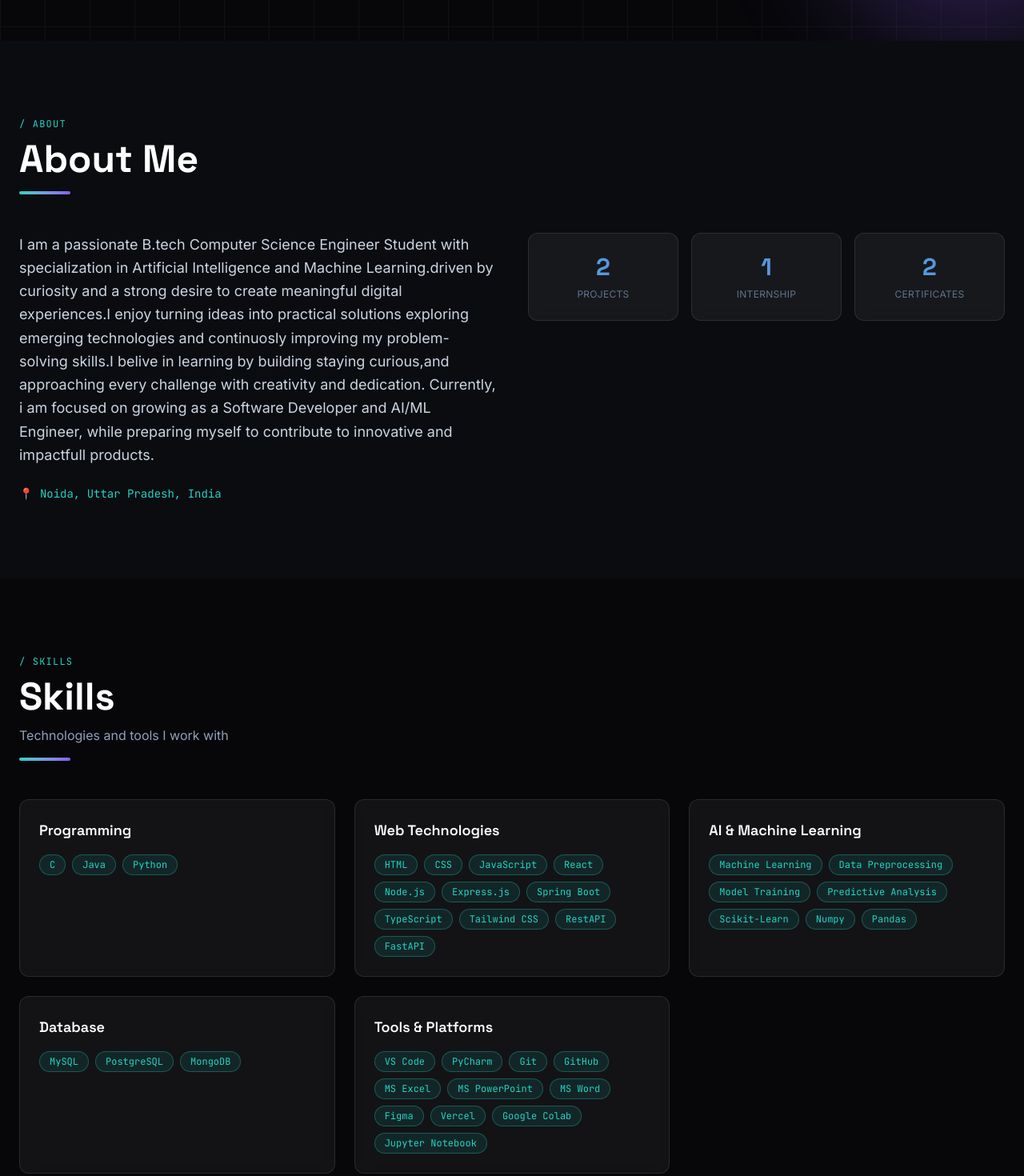
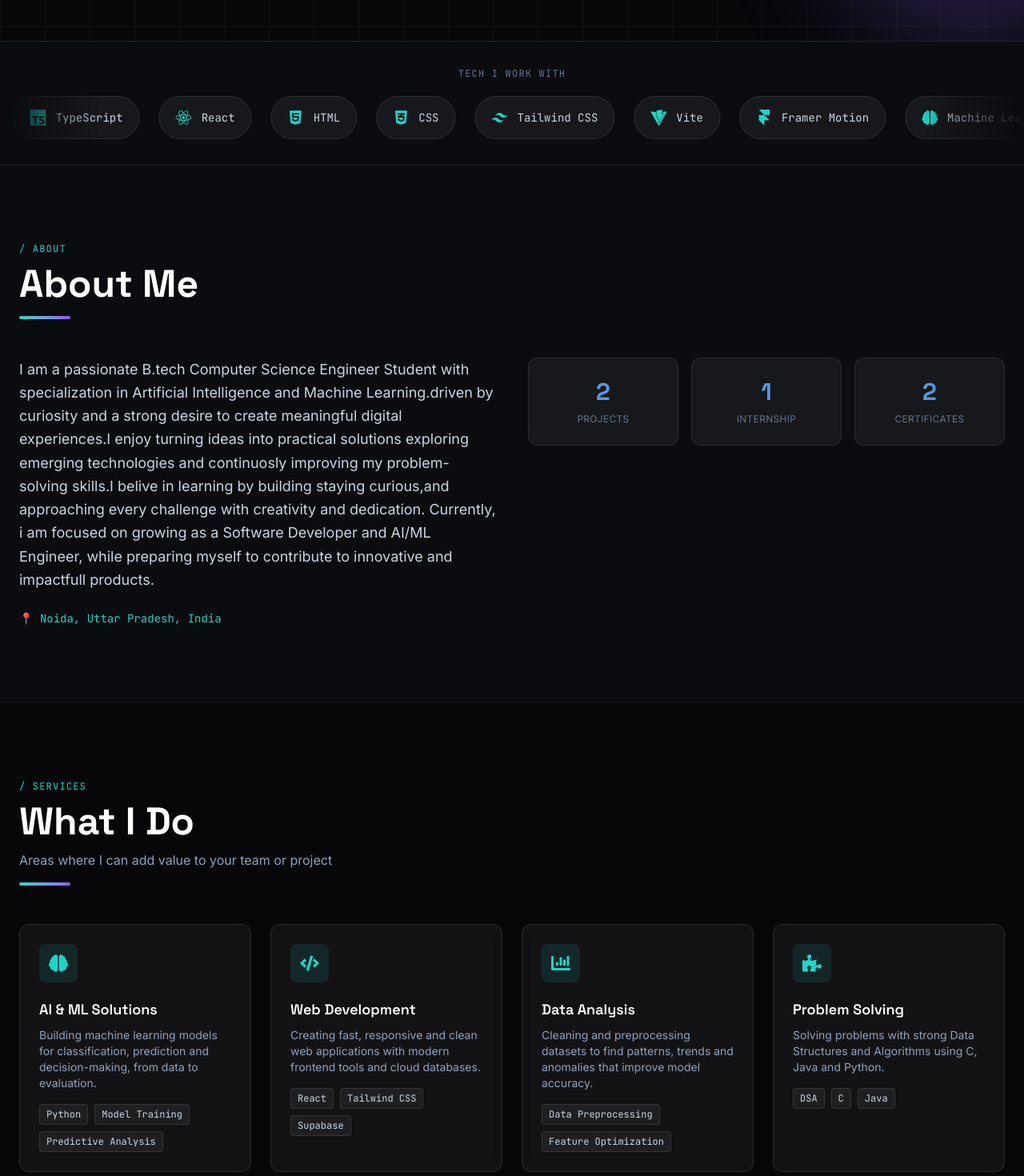
Before and after one commit to jay7033/MYPORTFOLIO, a React (Vite) app: page / in a window 1280 px wide. Shown: the part 880-2350 px from the top of the page at 80% size. Built offline with nearby package versions, Linux system fonts and the light colour scheme.

Commit message:
Add services, tech marquee, scroll progress and active nav link

```diff
--- a/src/App.tsx
+++ b/src/App.tsx
@@ -1,6 +1,9 @@
- import Navbar from './components/Navbar'
+ import ScrollProgress from './components/ScrollProgress'
+import Navbar from './components/Navbar'
 import Hero from './components/Hero'
+import TechMarquee from './components/TechMarquee'
 import About from './components/About'
+import Services from './components/Services'
 import Skills from './components/Skills'
 import CodingProfiles from './components/CodingProfiles'
 import Projects from './components/Projects'
@@ -13,10 +16,13 @@ import ChatBot from './components/ChatBot'
 export default function App() {
   return (
     <>
+      <ScrollProgress />
       <Navbar />
       <main>
         <Hero />
+        <TechMarquee />
         <About />
+        <Services />
         <Skills />
         <CodingProfiles />
         <Projects />
--- a/src/components/Navbar.tsx
+++ b/src/components/Navbar.tsx
@@ -1,20 +1,48 @@
- import { useState } from 'react'
+ import { useEffect, useState } from 'react'
 
 const links = [
-  { href: '#about', label: 'About' },
-  { href: '#skills', label: 'Skills' },
-  { href: '#coding', label: 'Coding' },
-  { href: '#projects', label: 'Projects' },
-  { href: '#experience', label: 'Journey' },
-  { href: '#certificates', label: 'Credentials' },
-  { href: '#contact', label: 'Contact' },
+  { id: 'about', label: 'About' },
+  { id: 'skills', label: 'Skills' },
+  { id: 'coding', label: 'Coding' },
+  { id: 'projects', label: 'Projects' },
+  { id: 'experience', label: 'Journey' },
+  { id: 'certificates', label: 'Credentials' },
+  { id: 'contact', label: 'Contact' },
 ]
 
-const linkStyle = 'font-mono text-xs uppercase tracking-widest text-slate-400 transition hover:text-accent'
+const base = 'font-mono text-xs uppercase tracking-widest transition hover:text-accent'
 const ctaStyle = 'hidden rounded-lg bg-accent px-5 py-2.5 text-sm font-semibold text-ink transition hover:brightness-110 md:block'
 
 export default function Navbar() {
   const [open, setOpen] = useState(false)
+  const [active, setActive] = useState('')
+
+  useEffect(() => {
+    const observer = new IntersectionObserver(
+      (entries) => {
+        entries.forEach((e) => {
+          if (e.isIntersecting) setActive(e.target.id)
+        })
+      },
+      { rootMargin: '-40% 0px -55% 0px' }
+    )
+    links.forEach((l) => {
+      const el = document.getElementById(l.id)
+      if (el) observer.observe(el)
+    })
+
+    const onScroll = () => {
+      if (window.scrollY < 300) setActive('')
+    }
+    window.addEventListener('scroll', onScroll)
+
+    return () => {
+      observer.disconnect()
+      window.removeEventListener('scroll', onScroll)
+    }
+  }, [])
+
+  const cls = (id: string) => base + (active === id ? ' text-accent' : ' text-slate-400')
 
   return (
     <header className="sticky top-0 z-50 border-b border-white/10 bg-ink/70 backdrop-blur-xl">
@@ -23,7 +51,12 @@ export default function Navbar() {
 
         <ul className="hidden gap-6 lg:flex">
           {links.map((l, i) => (
-            <li key={l.href}><a href={l.href} className={linkStyle}><span className="mr-1 text-accent/60">0{i + 1}</span>{l.label}</a></li>
+            <li key={l.id}>
+              <a href={'#' + l.id} className={cls(l.id)}>
+                <span className="mr-1 text-accent/60">0{i + 1}</span>{l.label}
+                <span className={'mt-1 block h-px bg-accent transition-all ' + (active === l.id ? 'w-full' : 'w-0')} />
+              </a>
+            </li>
           ))}
         </ul>
 
@@ -35,7 +68,9 @@ export default function Navbar() {
       {open && (
         <ul className="space-y-4 border-t border-white/10 bg-ink px-6 py-5 lg:hidden">
           {links.map((l) => (
-            <li key={l.href}><a href={l.href} onClick={() => setOpen(false)} className="block text-slate-300">{l.label}</a></li>
+            <li key={l.id}>
+              <a href={'#' + l.id} onClick={() => setOpen(false)} className={'block ' + (active === l.id ? 'text-accent' : 'text-slate-300')}>{l.label}</a>
+            </li>
           ))}
         </ul>
       )}
--- /dev/null
+++ b/src/components/ScrollProgress.tsx
@@ -0,0 +1,8 @@
+import { motion, useScroll, useSpring } from 'framer-motion'
+
+export default function ScrollProgress() {
+  const { scrollYProgress } = useScroll()
+  const scaleX = useSpring(scrollYProgress, { stiffness: 120, damping: 30 })
+
+  return <motion.div style={{ scaleX }} className="fixed left-0 right-0 top-0 z-[60] h-1 origin-left bg-gradient-to-r from-accent to-accent2" />
+}
--- /dev/null
+++ b/src/components/Services.tsx
@@ -0,0 +1,65 @@
+import type { ReactNode } from 'react'
+import { FaBrain, FaCode, FaChartBar, FaPuzzlePiece } from 'react-icons/fa'
+import Section from './Section'
+import Reveal from './Reveal'
+
+interface Service {
+  title: string
+  text: string
+  tags: string[]
+  icon: ReactNode
+}
+
+const services: Service[] = [
+  {
+    title: 'AI & ML Solutions',
+    text: 'Building machine learning models for classification, prediction and decision-making, from data to evaluation.',
+    tags: ['Python', 'Model Training', 'Predictive Analysis'],
+    icon: <FaBrain />,
+  },
+  {
+    title: 'Web Development',
+    text: 'Creating fast, responsive and clean web applications with modern frontend tools and cloud databases.',
+    tags: ['React', 'Tailwind CSS', 'Supabase'],
+    icon: <FaCode />,
+  },
+  {
+    title: 'Data Analysis',
+    text: 'Cleaning and preprocessing datasets to find patterns, trends and anomalies that improve model accuracy.',
+    tags: ['Data Preprocessing', 'Feature Optimization'],
+    icon: <FaChartBar />,
+  },
+  {
+    title: 'Problem Solving',
+    text: 'Solving problems with strong Data Structures and Algorithms using C, Java and Python.',
+    tags: ['DSA', 'C', 'Java'],
+    icon: <FaPuzzlePiece />,
+  },
+]
+
+const card = 'h-full rounded-xl border border-white/10 bg-white/5 p-6 backdrop-blur transition hover:-translate-y-1 hover:border-accent/50 hover:shadow-[0_0_30px_rgba(34,211,197,0.15)]'
+const iconBox = 'flex h-12 w-12 items-center justify-center rounded-lg bg-accent/10 text-2xl text-accent'
+const tag = 'rounded border border-white/10 bg-white/5 px-2 py-1 font-mono text-xs text-slate-300'
+
+export default function Services() {
+  return (
+    <Section id="services" title="What I Do" subtitle="Areas where I can add value to your team or project">
+      <div className="grid gap-6 sm:grid-cols-2 lg:grid-cols-4">
+        {services.map((s, i) => (
+          <Reveal key={s.title} delay={i * 0.08}>
+            <div className={card}>
+              <div className={iconBox}>{s.icon}</div>
+              <h3 className="mt-5 font-display text-lg font-semibold text-white">{s.title}</h3>
+              <p className="mt-2 text-sm text-slate-400">{s.text}</p>
+              <div className="mt-4 flex flex-wrap gap-2">
+                {s.tags.map((t) => (
+                  <span key={t} className={tag}>{t}</span>
+                ))}
+              </div>
+            </div>
+          </Reveal>
+        ))}
+      </div>
+    </Section>
+  )
+}
--- /dev/null
+++ b/src/components/TechMarquee.tsx
@@ -0,0 +1,51 @@
+import type { ReactNode } from 'react'
+import { FaPython, FaJava, FaJs, FaHtml5, FaCss3Alt, FaReact, FaGitAlt, FaGithub, FaBrain } from 'react-icons/fa'
+import { SiTypescript, SiTailwindcss, SiVite, SiMysql, SiPostgresql, SiSupabase, SiFramer, SiVercel } from 'react-icons/si'
+
+interface Tech {
+  name: string
+  icon: ReactNode
+}
+
+const techs: Tech[] = [
+  { name: 'Python', icon: <FaPython /> },
+  { name: 'C', icon: <span className="font-display font-bold">C</span> },
+  { name: 'Java', icon: <FaJava /> },
+  { name: 'JavaScript', icon: <FaJs /> },
+  { name: 'TypeScript', icon: <SiTypescript /> },
+  { name: 'React', icon: <FaReact /> },
+  { name: 'HTML', icon: <FaHtml5 /> },
+  { name: 'CSS', icon: <FaCss3Alt /> },
+  { name: 'Tailwind CSS', icon: <SiTailwindcss /> },
+  { name: 'Vite', icon: <SiVite /> },
+  { name: 'Framer Motion', icon: <SiFramer /> },
+  { name: 'Machine Learning', icon: <FaBrain /> },
+  { name: 'MySQL', icon: <SiMysql /> },
+  { name: 'PostgreSQL', icon: <SiPostgresql /> },
+  { name: 'Supabase', icon: <SiSupabase /> },
+  { name: 'Git', icon: <FaGitAlt /> },
+  { name: 'GitHub', icon: <FaGithub /> },
+  { name: 'Vercel', icon: <SiVercel /> },
+]
+
+const item = 'mx-3 flex items-center gap-3 rounded-full border border-white/10 bg-white/5 px-5 py-3 text-slate-300 transition hover:border-accent/50 hover:text-accent'
+
+export default function TechMarquee() {
+  const loop = [...techs, ...techs]
+
+  return (
+    <section className="border-y border-white/10 bg-panel/60 py-8">
+      <p className="mb-5 text-center font-mono text-xs uppercase tracking-widest text-slate-500">Tech I work with</p>
+      <div className="marquee">
+        <div className="marquee-track">
+          {loop.map((t, i) => (
+            <div key={t.name + i} className={item}>
+              <span className="text-xl text-accent">{t.icon}</span>
+              <span className="whitespace-nowrap font-mono text-sm">{t.name}</span>
+            </div>
+          ))}
+        </div>
+      </div>
+    </section>
+  )
+}
--- a/src/index.css
+++ b/src/index.css
@@ -13,6 +13,10 @@
 
 html {
   scroll-behavior: smooth;
+}
+
+section[id] {
+  scroll-margin-top: 60px;
 }
 
 body {
@@ -39,3 +43,31 @@ body {
   background-clip: text;
   color: transparent;
 }
+
+input:-webkit-autofill,
+textarea:-webkit-autofill {
+  -webkit-box-shadow: 0 0 0 1000px #0e0f14 inset;
+  -webkit-text-fill-color: #ffffff;
+  caret-color: #ffffff;
+}
+
+@keyframes marquee {
+  from { transform: translateX(0); }
+  to { transform: translateX(-50%); }
+}
+
+.marquee {
+  overflow: hidden;
+  -webkit-mask-image: linear-gradient(90deg, transparent, #000 10%, #000 90%, transparent);
+  mask-image: linear-gradient(90deg, transparent, #000 10%, #000 90%, transparent);
+}
+
+.marquee-track {
+  display: flex;
+  width: max-content;
+  animation: marquee 35s linear infinite;
+}
+
+.marquee:hover .marquee-track {
+  animation-play-state: paused;
+}
```
